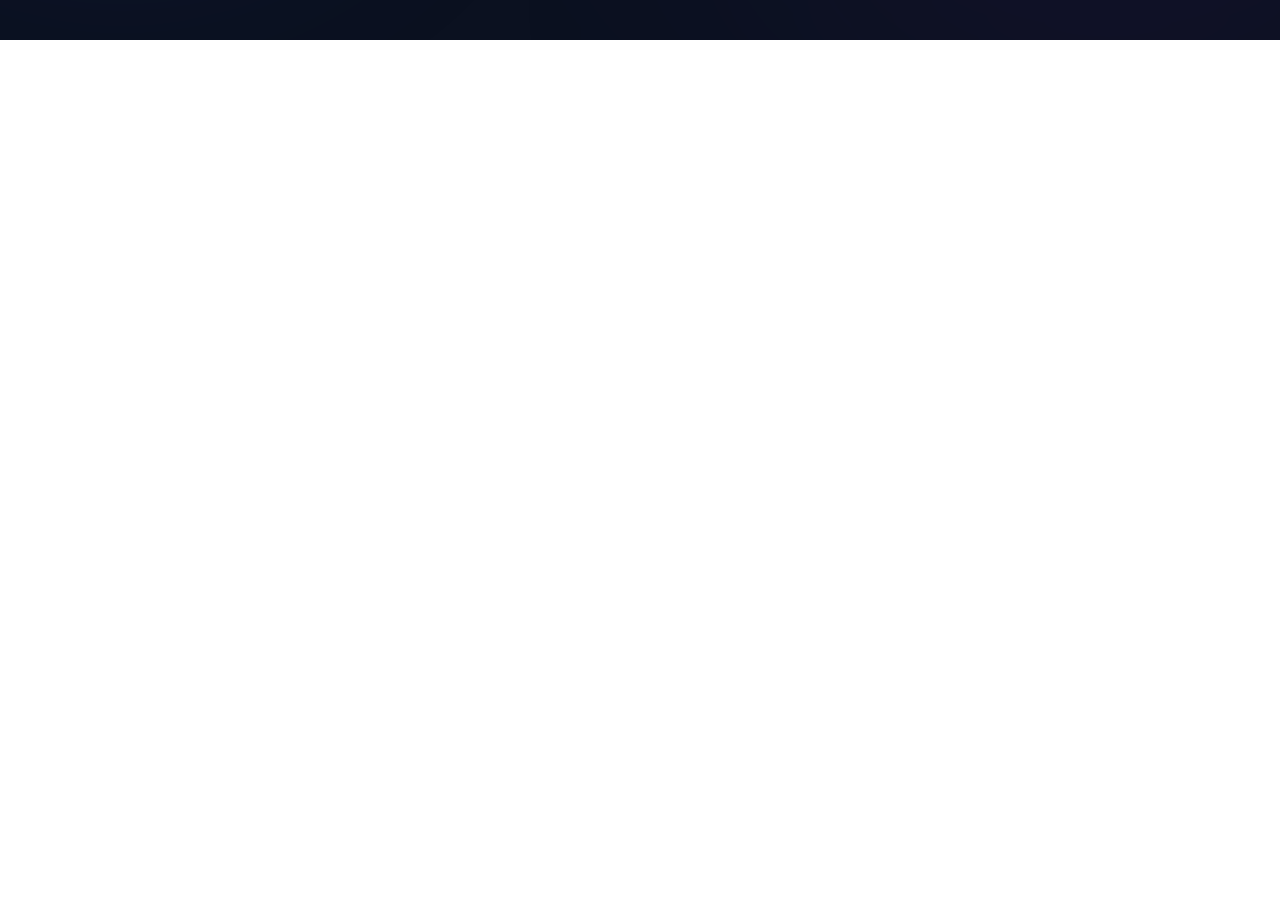
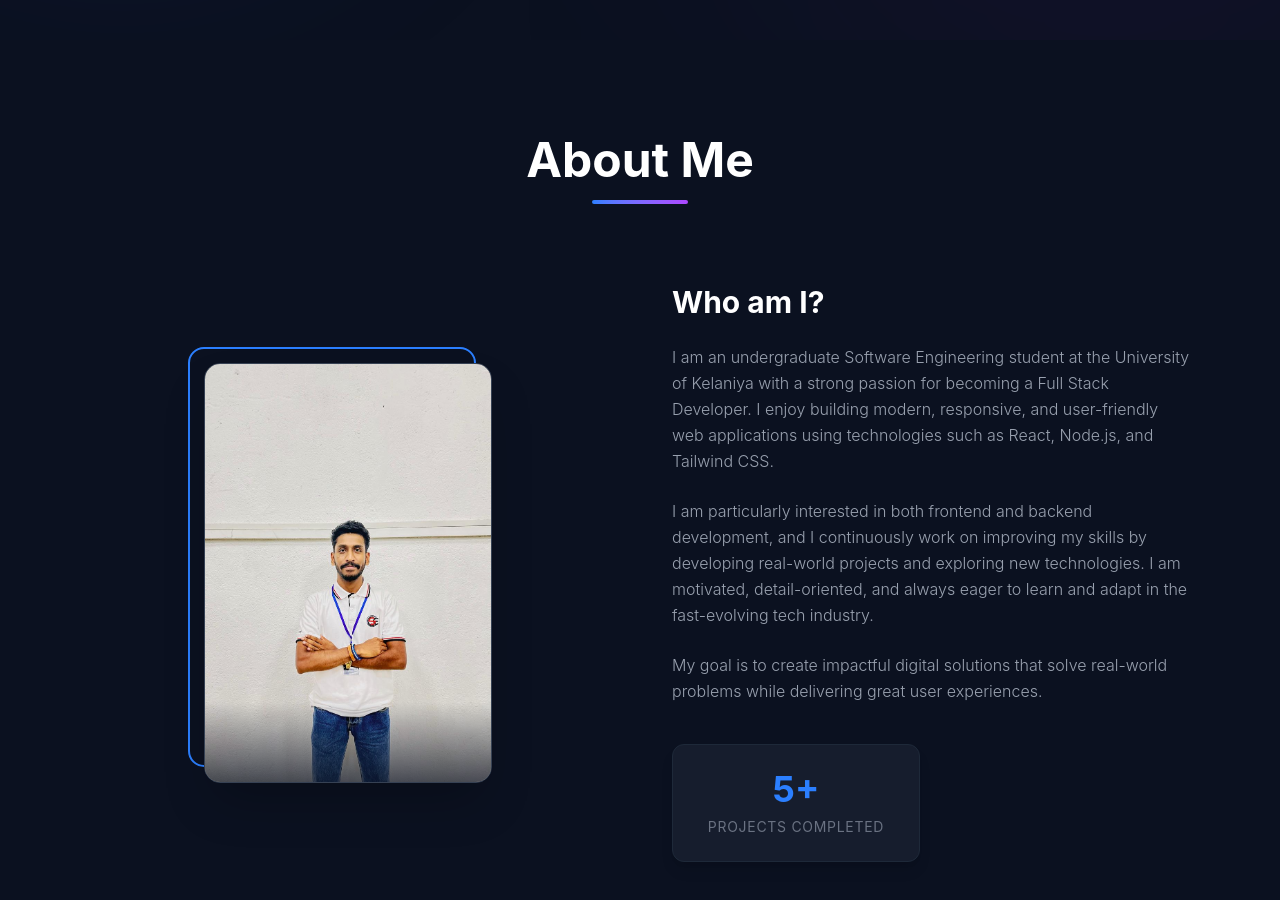
Before and after one commit to Dilsha0412/Myportfolio, a React (Vite) app: page / in a window 1280 px wide. Shown: the part 760-1660 px from the top of the page. Before the commit the page ends 800 px from the top, so only its background shows below. Built offline with nearby package versions, Linux system fonts and the light colour scheme.

Commit message:
feat: add About page

```diff
--- a/src/App.jsx
+++ b/src/App.jsx
@@ -1,13 +1,15 @@
 import React from 'react';
 import Navbar from './components/Navbar';
 import Hero from './components/Hero';
+import About from './components/About';
 import './App.css';
 
 function App() {
   return (
-    <div className="antialiased bg-[#0b1120] min-h-screen text-gray-200">
+    <div className="antialiased bg-[#0b1120] min-h-screen text-gray-200 overflow-x-hidden">
       <Navbar />
       <Hero />
+      <About />
     </div>
   );
 }
--- /dev/null
+++ b/src/components/About.jsx
@@ -0,0 +1,104 @@
+import React from 'react';
+import { motion } from 'framer-motion';
+import { aboutData } from '../data/portfolioData';
+import profileImg from '../assets/profile.jpg';
+
+const About = () => {
+
+  return (
+    <section id="about" className="py-24 bg-[#0b1120] text-gray-300 relative font-sans">
+      <div className="max-w-6xl mx-auto px-6">
+
+        {/* Section Heading */}
+        <div className="flex flex-col items-center mb-20">
+          <motion.h2
+            initial={{ opacity: 0, y: 20 }}
+            whileInView={{ opacity: 1, y: 0 }}
+            viewport={{ once: true }}
+            transition={{ duration: 0.5 }}
+            className="text-4xl md:text-5xl font-bold text-white mb-4"
+          >
+            {aboutData.title}
+          </motion.h2>
+          <motion.div
+            initial={{ opacity: 0, scaleX: 0 }}
+            whileInView={{ opacity: 1, scaleX: 1 }}
+            viewport={{ once: true }}
+            transition={{ duration: 0.5, delay: 0.2 }}
+            className="h-1 w-24 bg-gradient-to-r from-blue-500 to-purple-500 rounded-full"
+          ></motion.div>
+        </div>
+
+        <div className="grid grid-cols-1 md:grid-cols-2 gap-16 items-center">
+
+          {/* Left Column: Avatar/Image Card */}
+          <motion.div
+            initial={{ opacity: 0, x: -50 }}
+            whileInView={{ opacity: 1, x: 0 }}
+            viewport={{ once: true }}
+            transition={{ duration: 0.6 }}
+            className="flex justify-center"
+          >
+            <div className="relative w-64 md:w-72" style={{ height: '420px' }}>
+              {/* Decorative back border */}
+              <div className="absolute inset-0 border-2 border-blue-500 rounded-2xl transform -translate-x-4 -translate-y-4"></div>
+              {/* Photo card */}
+              <div className="absolute inset-0 rounded-2xl overflow-hidden shadow-2xl z-10 border border-gray-700">
+                <img
+                  src={profileImg}
+                  alt="Dilsha Jayasekara"
+                  className="w-full h-full object-cover"
+                  style={{ objectPosition: 'center 30%' }}
+                />
+                {/* Subtle gradient overlay at bottom */}
+                <div className="absolute bottom-0 left-0 right-0 h-20 bg-gradient-to-t from-[#0b1120]/70 to-transparent"></div>
+              </div>
+            </div>
+          </motion.div>
+
+          {/* Right Column: Text & Stats */}
+          <motion.div
+            initial={{ opacity: 0, x: 50 }}
+            whileInView={{ opacity: 1, x: 0 }}
+            viewport={{ once: true }}
+            transition={{ duration: 0.6 }}
+          >
+            <h3 className="text-3xl font-bold text-white mb-6">
+              {aboutData.subtitle}
+            </h3>
+
+            <div className="space-y-6 text-gray-400 leading-relaxed font-light mb-10">
+              {aboutData.paragraphs.map((paragraph, index) => (
+                <p key={index}>{paragraph}</p>
+              ))}
+            </div>
+
+            {/* Stats */}
+            <div className="grid grid-cols-2 gap-6">
+              {aboutData.stats.map((stat, index) => (
+                <motion.div
+                  key={index}
+                  initial={{ opacity: 0, y: 20 }}
+                  whileInView={{ opacity: 1, y: 0 }}
+                  viewport={{ once: true }}
+                  transition={{ duration: 0.5, delay: 0.3 + (index * 0.1) }}
+                  className="bg-[#161d2d] border border-gray-800 rounded-xl p-6 text-center shadow-lg hover:-translate-y-1 transition-transform duration-300"
+                >
+                  <div className="text-3xl md:text-4xl font-bold text-blue-500 mb-2">
+                    {stat.value}
+                  </div>
+                  <div className="text-xs md:text-sm text-gray-500 uppercase tracking-wider">
+                    {stat.label}
+                  </div>
+                </motion.div>
+              ))}
+            </div>
+          </motion.div>
+
+        </div>
+      </div>
+    </section>
+  );
+};
+
+export default About;
--- a/src/components/Hero.jsx
+++ b/src/components/Hero.jsx
@@ -6,7 +6,7 @@ import { heroData } from '../data/portfolioData';
 
 const Hero = () => {
   return (
-    <section className="min-h-screen flex items-center justify-center bg-[#0b1120] relative overflow-hidden font-sans">
+    <section id="home" className="min-h-screen flex items-center justify-center bg-[#0b1120] relative font-sans">
       {/* Subtle background glow effect */}
       <div className="absolute top-[20%] left-[-10%] w-[500px] h-[500px] bg-blue-900/20 rounded-full blur-[120px] pointer-events-none"></div>
       <div className="absolute bottom-[-10%] right-[-10%] w-[600px] h-[600px] bg-purple-900/10 rounded-full blur-[150px] pointer-events-none"></div>
@@ -36,7 +36,7 @@ const Hero = () => {
           transition={{ duration: 0.5, delay: 0.2 }}
           className="text-2xl md:text-4xl font-semibold text-white mb-8"
         >
-          I am a{' '}
+          I am {' '}
           <span className="text-[#3b82f6]">
             <Typewriter
               words={heroData.roles}
--- a/src/data/portfolioData.js
+++ b/src/data/portfolioData.js
@@ -14,3 +14,16 @@ export const heroData = {
     { name: "Twitter", url: "https://twitter.com", icon: "FaTwitter" },
   ]
 };
+
+export const aboutData = {
+  title: "About Me",
+  subtitle: "Who am I?",
+  paragraphs: [
+    "I am an undergraduate Software Engineering student at the University of Kelaniya with a strong passion for becoming a Full Stack Developer. I enjoy building modern, responsive, and user-friendly web applications using technologies such as React, Node.js, and Tailwind CSS.",
+    "I am particularly interested in both frontend and backend development, and I continuously work on improving my skills by developing real-world projects and exploring new technologies. I am motivated, detail-oriented, and always eager to learn and adapt in the fast-evolving tech industry.",
+    "My goal is to create impactful digital solutions that solve real-world problems while delivering great user experiences."
+  ],
+  stats: [
+    { value: "5+", label: "Projects Completed" }
+  ]
+};
--- a/src/index.css
+++ b/src/index.css
@@ -40,3 +40,8 @@ body {
   font-family: system-ui, -apple-system, sans-serif;
   -webkit-font-smoothing: antialiased;
 }
+
+html {
+  scroll-behavior: smooth;
+  scroll-padding-top: 80px;
+}
```
Also changed, not shown: src/assets/WhatsApp Image 2025-10-27 at 15.55.44_f6f6287e.jpg (added), src/assets/profile.jpg (added).
